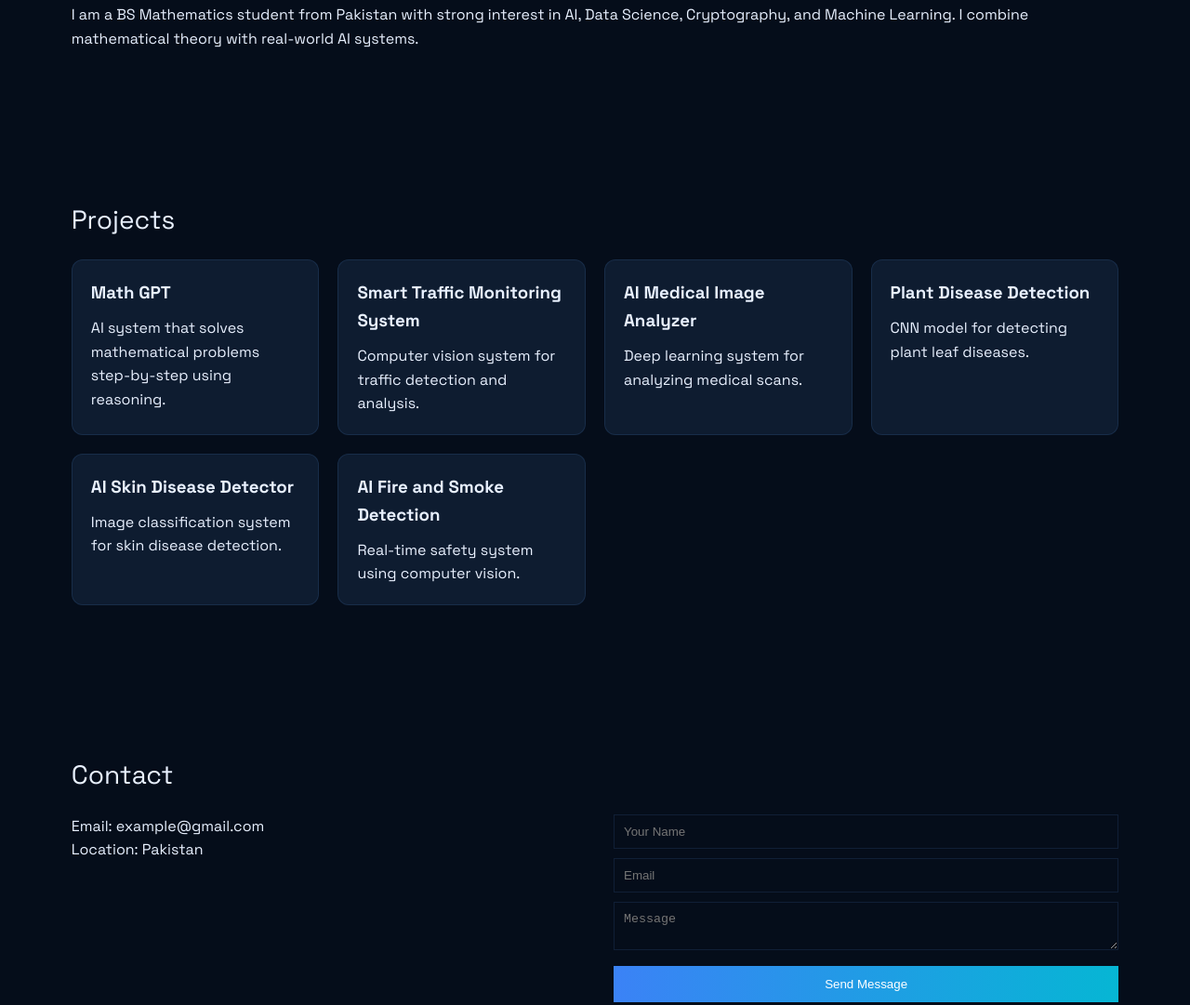
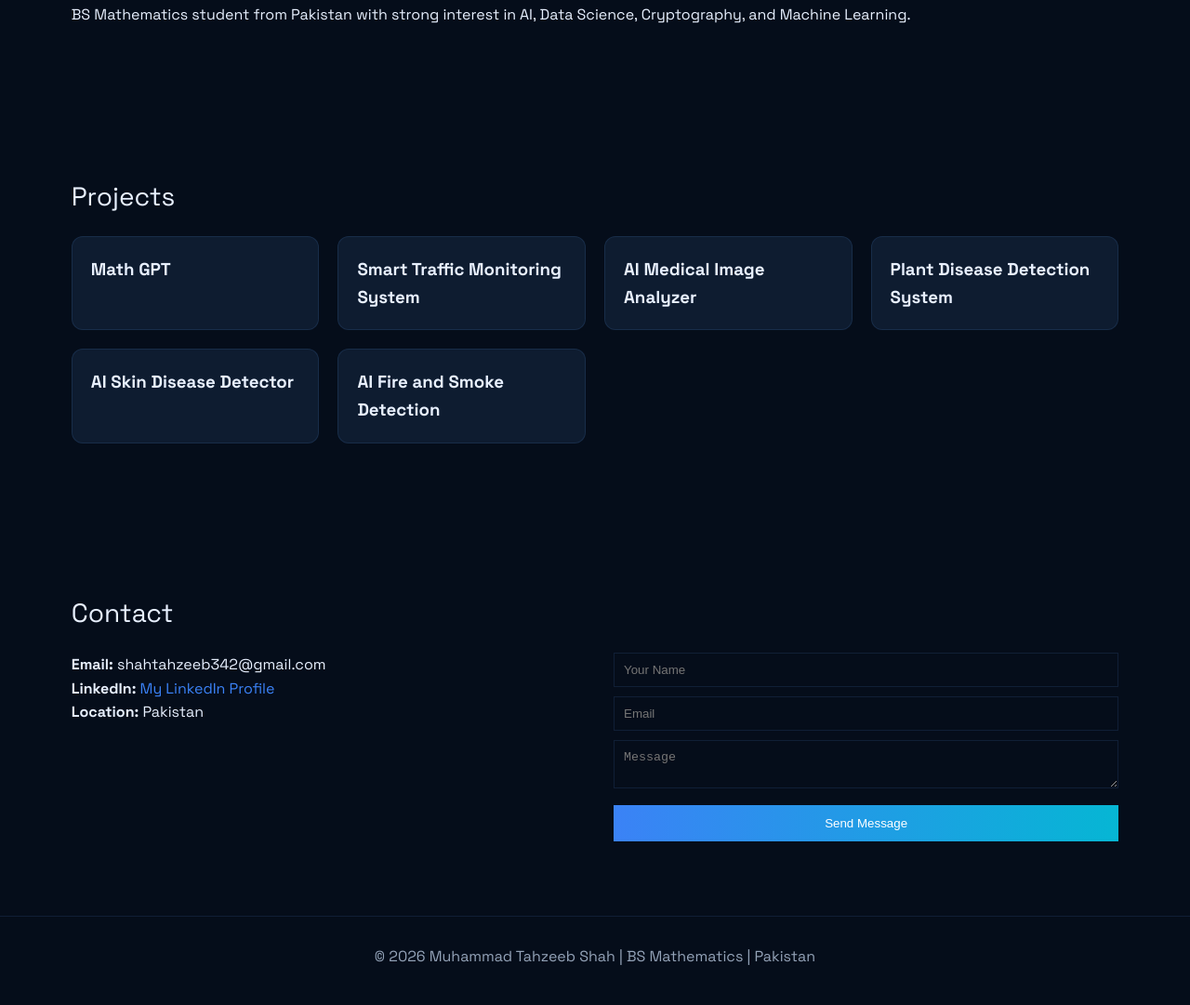
Before and after one commit to tahzeeb7/tahzeebshah.github.io, a plain HTML site: page index.html in a window 1280 px wide. Shown: the part 450-1531 px from the top of the page at 93% size. Drawn offline with Linux system fonts and the light colour scheme.

Commit message:
Refactor HTML structure and update content

```diff
--- a/index.html
+++ b/index.html
@@ -8,7 +8,6 @@
 <link href="https://fonts.googleapis.com/css2?family=Space+Grotesk:wght@300;400;500;600;700&family=Syne:wght@400;600;700;800&display=swap" rel="stylesheet">
 
 <style>
-/* ===== RESET ===== */
 *,*::before,*::after{box-sizing:border-box;margin:0;padding:0}
 :root{
   --bg:#050d1a;
@@ -26,7 +25,7 @@
   line-height:1.6;
 }
 
-/* ===== NAV ===== */
+/* NAV */
 nav{
   position:fixed;top:0;left:0;right:0;
   height:65px;
@@ -43,7 +42,7 @@
 .nav-links a{color:var(--text2);text-decoration:none;font-size:13px}
 .nav-links a:hover{color:white}
 
-/* ===== HERO ===== */
+/* HERO */
 .hero{
   padding:120px 6% 60px;
 }
@@ -60,7 +59,7 @@
   max-width:600px;
 }
 
-/* ===== SECTION ===== */
+/* SECTION */
 .section{
   padding:80px 6%;
 }
@@ -69,7 +68,7 @@
   margin-bottom:20px;
 }
 
-/* ===== PROJECTS ===== */
+/* PROJECTS */
 .projects{
   display:grid;
   grid-template-columns:repeat(auto-fit,minmax(250px,1fr));
@@ -81,9 +80,8 @@
   border:1px solid var(--border);
   border-radius:12px;
 }
-.card h3{margin-bottom:10px}
 
-/* ===== CONTACT ===== */
+/* CONTACT */
 .contact{
   display:grid;
   grid-template-columns:1fr 1fr;
@@ -97,7 +95,6 @@
   border:1px solid var(--border);
   color:white;
 }
-
 button{
   padding:12px;
   background:linear-gradient(90deg,var(--blue),var(--cyan));
@@ -106,7 +103,7 @@
   width:100%;
 }
 
-/* ===== FOOTER ===== */
+/* FOOTER */
 footer{
   text-align:center;
   padding:30px;
@@ -144,8 +141,7 @@
 <section class="section" id="about">
   <div class="title">About Me</div>
   <p>
-    I am a BS Mathematics student from Pakistan with strong interest in AI, Data Science, Cryptography, and Machine Learning.
-    I combine mathematical theory with real-world AI systems.
+    BS Mathematics student from Pakistan with strong interest in AI, Data Science, Cryptography, and Machine Learning.
   </p>
 </section>
 
@@ -155,35 +151,12 @@
 
   <div class="projects">
 
-    <div class="card">
-      <h3>Math GPT</h3>
-      <p>AI system that solves mathematical problems step-by-step using reasoning.</p>
-    </div>
-
-    <div class="card">
-      <h3>Smart Traffic Monitoring System</h3>
-      <p>Computer vision system for traffic detection and analysis.</p>
-    </div>
-
-    <div class="card">
-      <h3>AI Medical Image Analyzer</h3>
-      <p>Deep learning system for analyzing medical scans.</p>
-    </div>
-
-    <div class="card">
-      <h3>Plant Disease Detection</h3>
-      <p>CNN model for detecting plant leaf diseases.</p>
-    </div>
-
-    <div class="card">
-      <h3>AI Skin Disease Detector</h3>
-      <p>Image classification system for skin disease detection.</p>
-    </div>
-
-    <div class="card">
-      <h3>AI Fire and Smoke Detection</h3>
-      <p>Real-time safety system using computer vision.</p>
-    </div>
+    <div class="card"><h3>Math GPT</h3></div>
+    <div class="card"><h3>Smart Traffic Monitoring System</h3></div>
+    <div class="card"><h3>AI Medical Image Analyzer</h3></div>
+    <div class="card"><h3>Plant Disease Detection System</h3></div>
+    <div class="card"><h3>AI Skin Disease Detector</h3></div>
+    <div class="card"><h3>AI Fire and Smoke Detection</h3></div>
 
   </div>
 </section>
@@ -193,17 +166,26 @@
   <div class="title">Contact</div>
 
   <div class="contact">
+
+    <!-- LEFT INFO -->
     <div>
-      <p>Email: example@gmail.com</p>
-      <p>Location: Pakistan</p>
+      <p><strong>Email:</strong> shahtahzeeb342@gmail.com</p>
+      <p><strong>LinkedIn:</strong>
+        <a href="https://www.linkedin.com/in/m-tahzeeb-shah-63055237a?utm_source=share_via&utm_content=profile&utm_medium=member_android" target="_blank" style="color:var(--blue);text-decoration:none;">
+          My LinkedIn Profile
+        </a>
+      </p>
+      <p><strong>Location:</strong> Pakistan</p>
     </div>
 
+    <!-- FORM -->
     <div>
       <input type="text" placeholder="Your Name">
       <input type="email" placeholder="Email">
       <textarea placeholder="Message"></textarea>
       <button>Send Message</button>
     </div>
+
   </div>
 </section>
 
```
